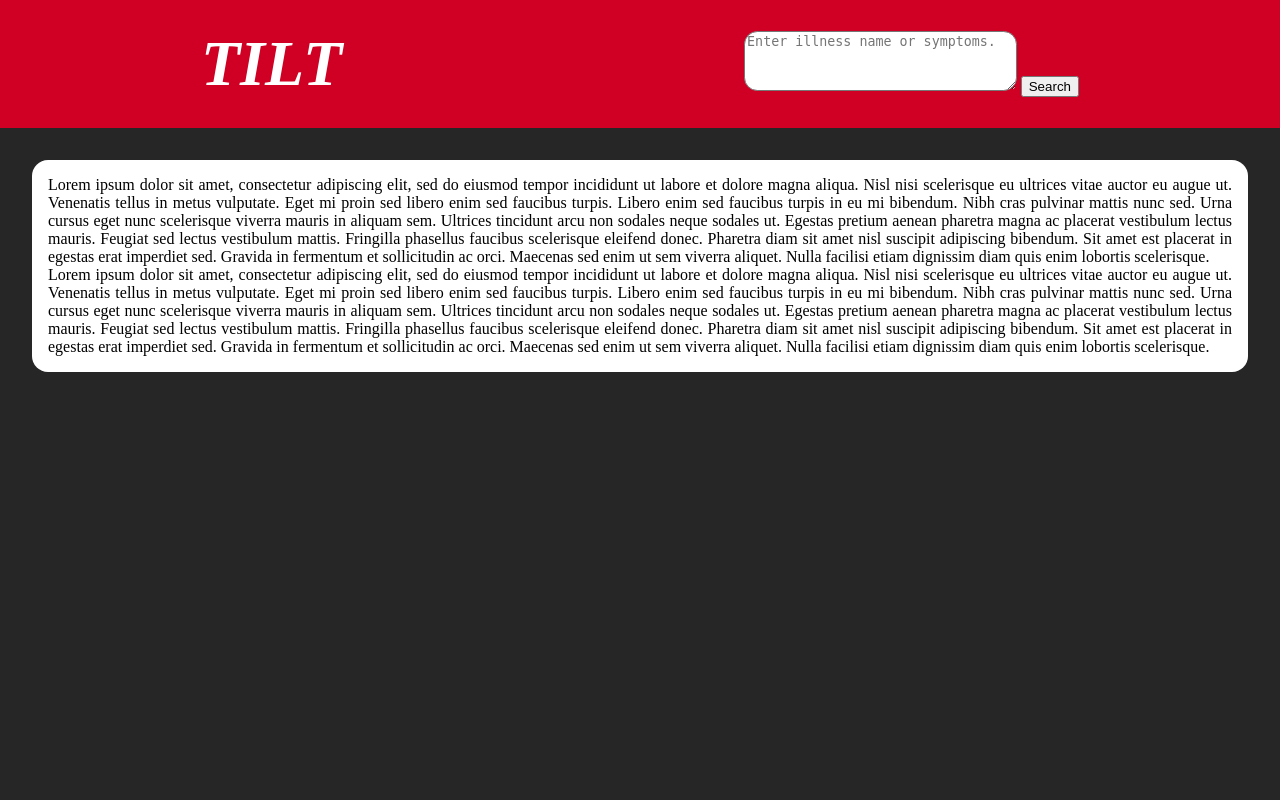
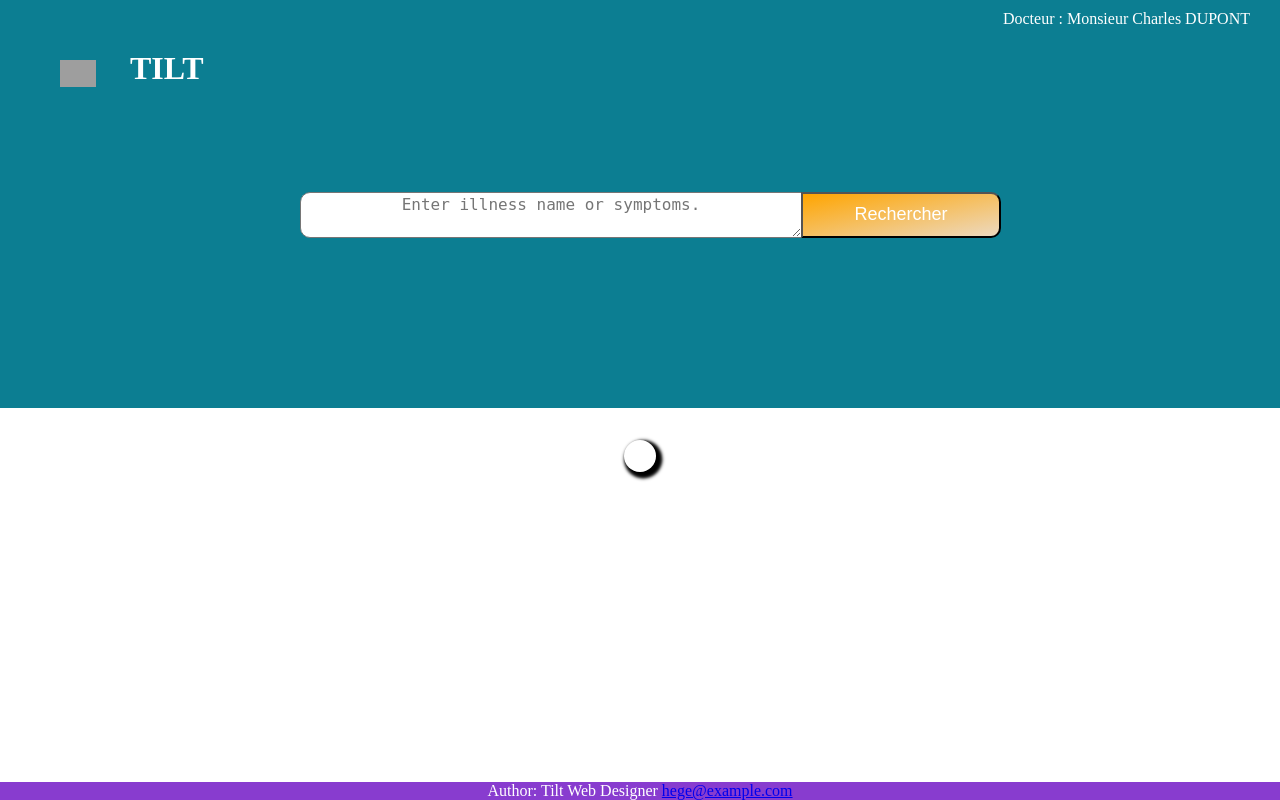
Before and after one commit to Kiy0p/HHLyon, a Django app: page / in a window 1280 px wide; the page is wider, and only the part inside the window is pictured. Run offline with Django 3.2, Linux system fonts and the light colour scheme; grey boxes are pictures that could not be loaded.

Commit message:
add of v2 functional

```diff
--- a/tilt/main/admin.py
+++ b/tilt/main/admin.py
@@ -1,6 +1,6 @@
 from django.contrib import admin
 
-from .models import illness
+from .models import Illness
 # Register your models here.
 
-admin.site.register(illness)
+admin.site.register(Illness)
--- a/tilt/main/models.py
+++ b/tilt/main/models.py
@@ -2,7 +2,7 @@ from django.db import models
 
 # Create your models here.
 
-class illness(models.Model):
+class Illness(models.Model):
     name = models.CharField(max_length=200)
     symptoms = models.TextField(blank=False)
     description = models.TextField(blank=False)
--- a/tilt/main/views.py
+++ b/tilt/main/views.py
@@ -1,6 +1,13 @@
 from django.shortcuts import render
+from .searchIllness import SearchIllness
 
 # Create your views here.
 
 def mainView(request):
-    return render(request, "home.html", {})
+    context = {}
+    #input = str(request.readline())
+
+    if request.method == 'POST':
+        context = SearchIllness.search(request)
+    print(context)
+    return render(request, "home.html", context)
--- a/tilt/static/css/home.css
+++ b/tilt/static/css/home.css
@@ -2,38 +2,11 @@
 	margin: 0;
 }
 
-body {
-	background-color: #262626;
-}
-
-h1 {
-    font-weight: bolder;
-    font-style: italic;
-    font-size: 4em;
-    color: white;
-}
-
-
-.input {
-    width: 20em;
-    height: 4em;
-    border-radius: 1em;
-}
-
-#navigation {
-    display: flex;
-    flex-direction: row;
-    justify-content: space-around;
-    align-items: center;
-    background-color: #cf0023;
-    height: 8em;
-}
 
 #container {
 	display: flex;
 	flex-direction: column;
-	align-items: center;
-	background-color: #262626;
+    align-items: center;
 }
 
 #results {
@@ -43,5 +16,68 @@ h1 {
 	border-radius: 1em;
 	padding: 1em;
 	text-align: justify;
-	background-color: white;
+    box-shadow: 0.2em 0.2em 0.2em 0.2em black;
 }
+
+footer {
+    text-align: center;
+    background-color: rgb(136, 60, 207);
+    color: white;
+    position: fixed;
+    bottom: 0px;
+    left: 0px;
+    width: 100%;
+}
+
+img {
+    width: 2.8%;
+}
+
+h1 {
+    position: fixed;
+    top: 50px;
+    left: 130px;
+}
+
+.input {
+    position: fixed;
+    top: 12em;
+    left: 300px;
+    border-top-left-radius: 10px;
+    border-bottom-left-radius: 10px;
+    width: 496px;
+    height: 40px;
+    text-align: center;
+    font-size: large;
+}
+
+#research {
+    position: fixed;
+    top: 10.65em;
+    left: 44.5em;
+    border-top-right-radius: 10px;
+    border-bottom-right-radius: 10px;
+    width: 200px;
+    height: 46px;
+    font-size: large;
+    color: white
+}
+.linear-gradient {
+    background: linear-gradient(to bottom right, orange, rgb(236, 217, 192));
+}
+
+#box {
+    padding: 60px;
+    top: 0px;
+    left: 0px;
+    width: 100%;
+    background: #0c7e92;
+    color: white;
+    height: 18em;
+}
+
+#login {
+    position: fixed;
+    top: 10px;
+    right: 30px;
+}
--- a/tilt/templates/home.html
+++ b/tilt/templates/home.html
@@ -2,28 +2,48 @@
 <!doctype html>
 <html>
 <head>
+	<meta charset='utf-8'>
+    <meta http-equiv='X-UA-Compatible' content='IE=edge'>
     <title>TILT home</title>
     <meta name="home" content="Home page TILT project" />
     <link rel='stylesheet' href = "{% static 'home.css' %}" />
 </head>
 
 <body>
+	<div id="box">
+        <img src="../static/logo.png" /> <h1>TILT</h1>
+        <br><br><br>
         <nav id="navigation">
-    	<h1> TILT </h1>
-    	<form>
+            <form method="POST">
+				{% csrf_token %}
                 <textarea name="illnessName" class="input" placeholder="Enter illness name or symptoms."></textarea>
-    		<input type="submit" name="submit" value="Search" />
+                <input type="submit" name="submit" value="Rechercher" id="research" class="linear-gradient"/>
             </form>
         </nav>
+        <p id="login">Docteur : Monsieur Charles DUPONT</p>
+    </div>
     <div id="container">
     	<div id="results">
-	    	<p>
-	    		Lorem ipsum dolor sit amet, consectetur adipiscing elit, sed do eiusmod tempor incididunt ut labore et dolore magna aliqua. Nisl nisi scelerisque eu ultrices vitae auctor eu augue ut. Venenatis tellus in metus vulputate. Eget mi proin sed libero enim sed faucibus turpis. Libero enim sed faucibus turpis in eu mi bibendum. Nibh cras pulvinar mattis nunc sed. Urna cursus eget nunc scelerisque viverra mauris in aliquam sem. Ultrices tincidunt arcu non sodales neque sodales ut. Egestas pretium aenean pharetra magna ac placerat vestibulum lectus mauris. Feugiat sed lectus vestibulum mattis. Fringilla phasellus faucibus scelerisque eleifend donec. Pharetra diam sit amet nisl suscipit adipiscing bibendum. Sit amet est placerat in egestas erat imperdiet sed. Gravida in fermentum et sollicitudin ac orci. Maecenas sed enim ut sem viverra aliquet. Nulla facilisi etiam dignissim diam quis enim lobortis scelerisque.
+		{% for i in list%}
+			<p class="illnessName">
+				{{i.name}}
 			</p>
-	    	<p>
-	    		Lorem ipsum dolor sit amet, consectetur adipiscing elit, sed do eiusmod tempor incididunt ut labore et dolore magna aliqua. Nisl nisi scelerisque eu ultrices vitae auctor eu augue ut. Venenatis tellus in metus vulputate. Eget mi proin sed libero enim sed faucibus turpis. Libero enim sed faucibus turpis in eu mi bibendum. Nibh cras pulvinar mattis nunc sed. Urna cursus eget nunc scelerisque viverra mauris in aliquam sem. Ultrices tincidunt arcu non sodales neque sodales ut. Egestas pretium aenean pharetra magna ac placerat vestibulum lectus mauris. Feugiat sed lectus vestibulum mattis. Fringilla phasellus faucibus scelerisque eleifend donec. Pharetra diam sit amet nisl suscipit adipiscing bibendum. Sit amet est placerat in egestas erat imperdiet sed. Gravida in fermentum et sollicitudin ac orci. Maecenas sed enim ut sem viverra aliquet. Nulla facilisi etiam dignissim diam quis enim lobortis scelerisque.
+			<p class="illnessSymptoms">
+				Symptomes : {{i.symptoms}}
 			</p>
+			<p class="illnessDescription">
+				Description : {{i.description}}
+			</p>
+			{% if i.more != ''%}
+			<p class="illnessMore">
+				{{i.more}}
+			</p>
+			{% endif %}
+		{% endfor %}
     	</div>
     </div>
+	<footer>
+      <p>Author: Tilt Web Designer <a href="mailto:hege@example.com">hege@example.com</a></p>
+    </footer>
 </body>
 </html>
```
Also changed, not shown: tilt/main/searchIllness.py (added, +22 -0 lines), tilt/db.sqlite3. Lines whose indentation alone changed are shown as unchanged.
